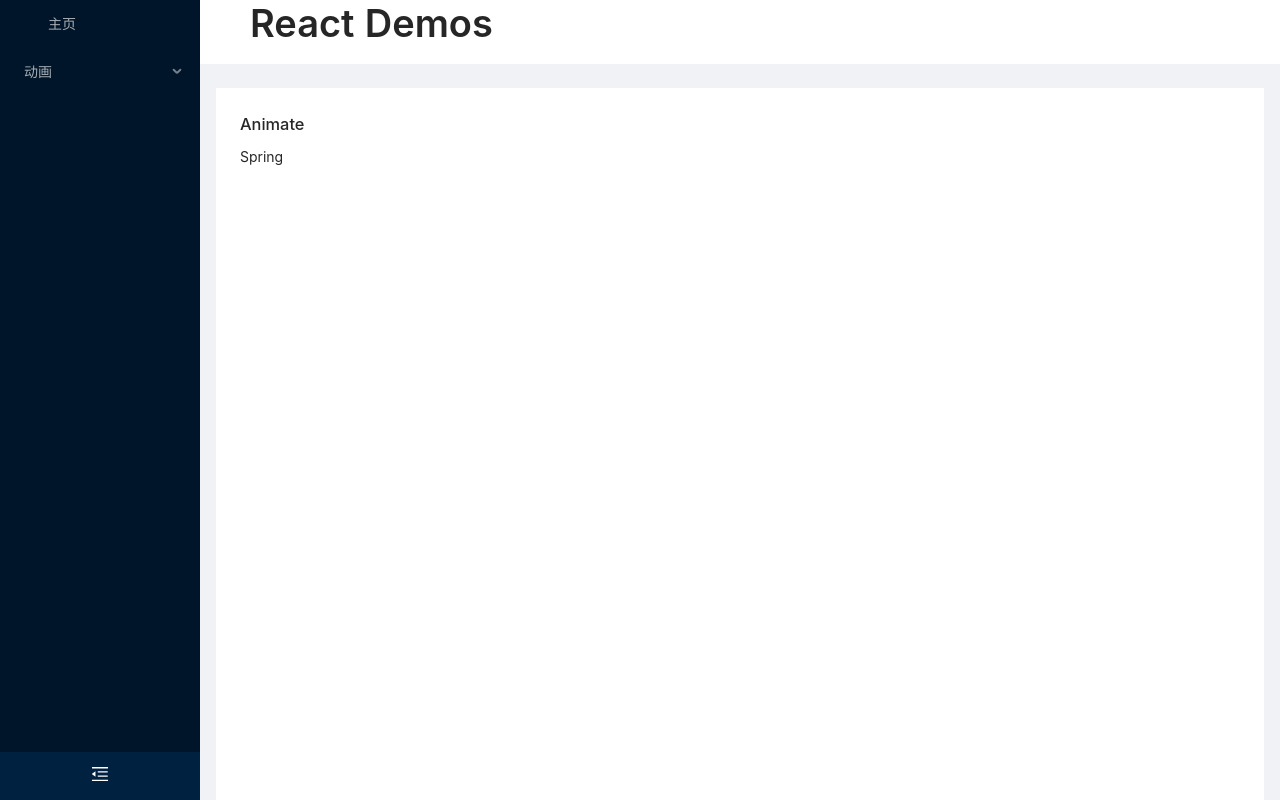
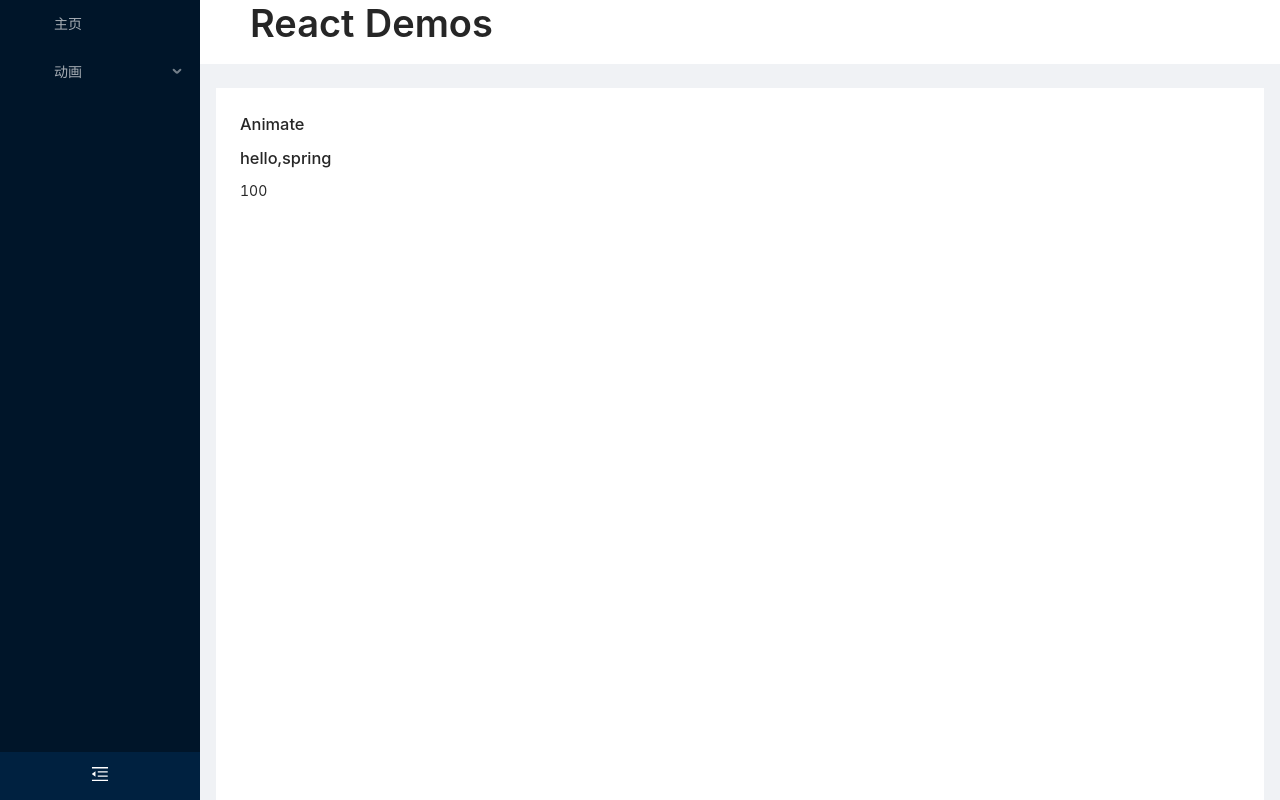
Before and after one commit to lijiaxingsmile/react-demo, a React (Create React App) app: page /#/animate/spring in a window 1280 px wide. Built offline with nearby package versions, Linux system fonts and the light colour scheme.

Commit message:
添加菜单

```diff
--- a/package.json
+++ b/package.json
@@ -13,7 +13,7 @@
     "react-router": "^6.2.1",
     "react-router-dom": "^6.2.1",
     "react-scripts": "5.0.0",
-    "react-spring": "^9.3.2",
+    "react-spring": "^9.3.3",
     "react-use": "^17.3.1",
     "web-vitals": "^2.1.2"
   },
--- a/src/config/index.js
+++ b/src/config/index.js
@@ -1,4 +1,6 @@
 export { default as routes } from './routes';
 
 // icon font图标文件,在线或本地
-export const IconFontUrl = '//at.alicdn.com/t/font_2463553_uhqzfp1q8ta.js';
+export const IconFontUrl = '//at.alicdn.com/t/font_2463553_5jnt2e3s68d.js';
+
+export const IconSize = 20;
--- a/src/config/routes.js
+++ b/src/config/routes.js
@@ -40,6 +40,7 @@ const routes = [
 	{
 		title: '动画',
 		name: '动画',
+		icon: 'iconHdonghua-xiangxiahuaru',
 		path: '/animate',
 		layout: 'ContentLayout',
 		component: Animate,
--- a/src/layout/ContentLayout/menu.js
+++ b/src/layout/ContentLayout/menu.js
@@ -1,12 +1,16 @@
 import { Menu } from 'antd';
 import { createFromIconfontCN } from '@ant-design/icons';
 import { useLocation, useNavigate } from 'react-router-dom';
-import { routes, IconFontUrl } from '../../config';
+import { routes, IconFontUrl, IconSize } from '../../config';
 
 // icon font 图标
 const IconFont = createFromIconfontCN({
 	scriptUrl: IconFontUrl,
-	extraCommonProps: { width: 32 },
+	extraCommonProps: {
+		style: {
+			fontSize: IconSize,
+		},
+	},
 });
 
 const renderMenu = (list) => {
--- a/src/pages/Animate/Spring/index.js
+++ b/src/pages/Animate/Spring/index.js
@@ -1,3 +1,9 @@
+import Sample from './simple';
+
 export default function Spring() {
-	return <div>Spring</div>;
+	return (
+		<div className="container">
+			<Sample />
+		</div>
+	);
 }
--- /dev/null
+++ b/src/pages/Animate/Spring/simple.js
@@ -0,0 +1,35 @@
+import { Button } from 'antd';
+import { useState } from 'react';
+import { useSpring, animated } from 'react-spring';
+export default function Sample() {
+	// const [targetNumber, setNumber] = useState(0);
+
+	const props = useSpring({
+		to: {
+			opacity: 1,
+		},
+		from: {
+			opacity: 0,
+		},
+	});
+
+	const { number } = useSpring({
+		from: {
+			number: 0,
+		},
+		number: 100,
+	});
+
+	return (
+		<div className="container">
+			<animated.div style={props}>
+				<h1>hello,spring</h1>
+			</animated.div>
+
+			<animated.div>
+				{number.to((v) => parseInt(v))}
+				{/* <Button onClick={setNumber(100)}>设置数字100</Button> */}
+			</animated.div>
+		</div>
+	);
+}
```
Also changed, not shown: 1 other file (tests, documents, lock files or other folders).
